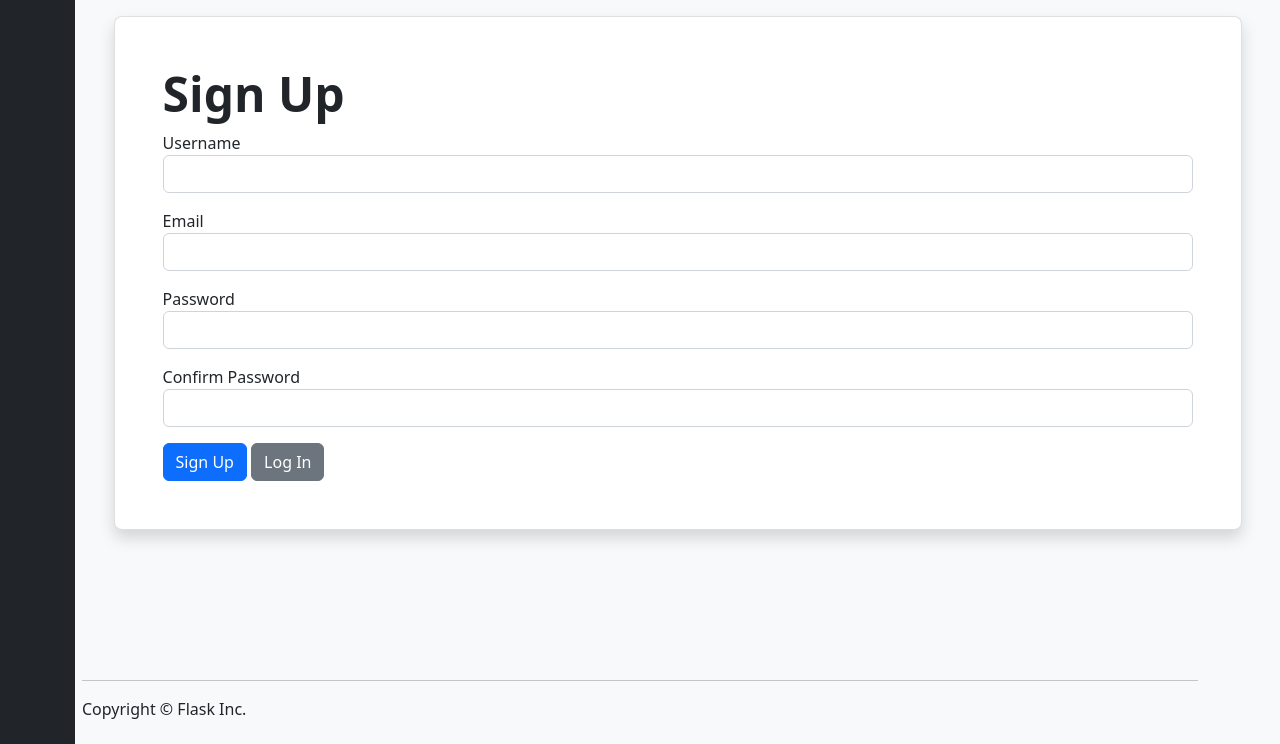
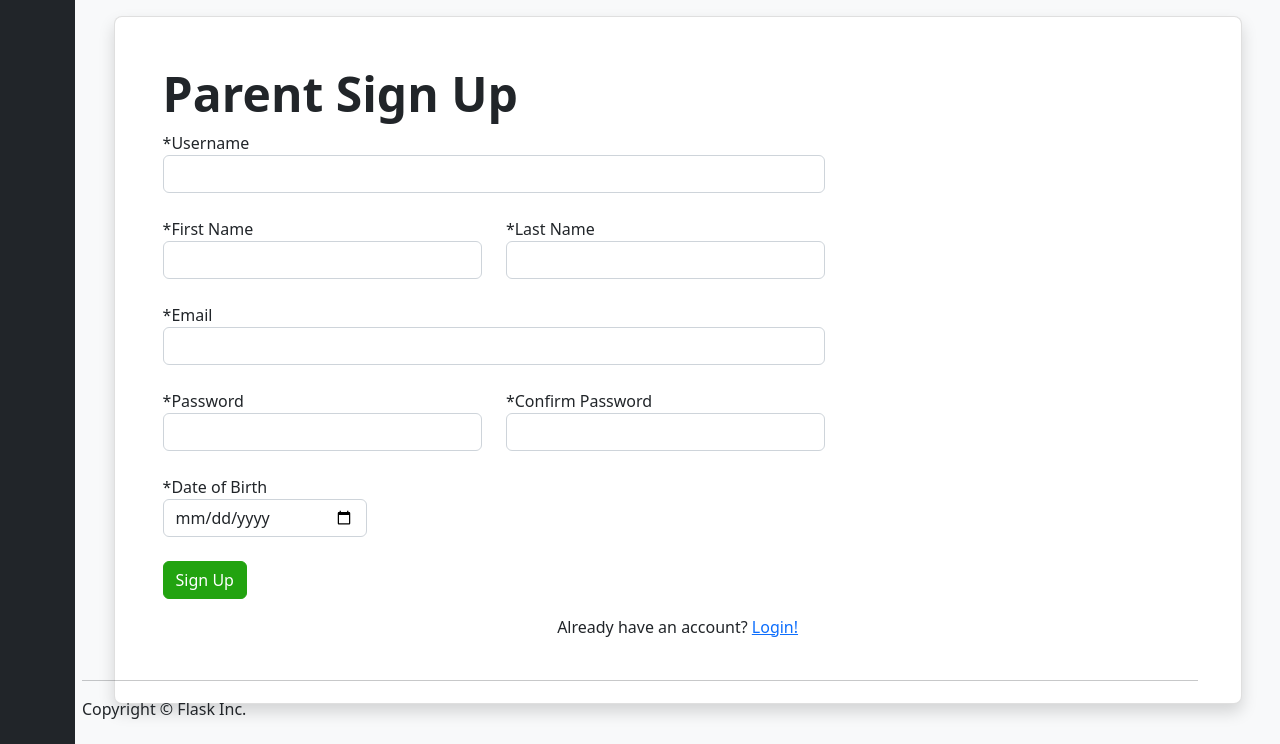
Before and after one commit to Chavaughn/StepByStep, a Flask app: page /signup in a window 1280 px wide. Shown: the part 56-800 px from the top of the page. Run offline with Flask 3, Linux system fonts and the light colour scheme; some libraries are stand-ins or nearby versions.

Commit message:
2 use cases

```diff
--- a/app/forms.py
+++ b/app/forms.py
@@ -1,5 +1,5 @@
 from flask_wtf import FlaskForm
-from wtforms import StringField, PasswordField, FileField, SubmitField
+from wtforms import StringField, PasswordField, FileField, SubmitField, DateField
 from wtforms.validators import InputRequired, EqualTo, Email
 from flask_wtf.file import FileAllowed, DataRequired
 
@@ -9,9 +9,18 @@ class LoginForm(FlaskForm):
     password = PasswordField('Password', validators=[InputRequired()])
 
 class SignupForm(FlaskForm):
-    username = StringField('Username', validators=[InputRequired()])
-    name = StringField('Name', validators=[DataRequired()])
-    email = StringField('Email', validators=[DataRequired(), Email()])
-    password = PasswordField('Password', validators=[DataRequired()])
-    confirm_password = PasswordField('Confirm Password', validators=[DataRequired(), EqualTo('password')])
+    username = StringField('*Username', validators=[InputRequired()])
+    firstname = StringField('*First Name', validators=[DataRequired()])
+    lastname = StringField('*Last Name', validators=[DataRequired()])
+    email = StringField('*Email', validators=[DataRequired(), Email()])
+    password = PasswordField('*Password', validators=[DataRequired()])
+    confirm_password = PasswordField('*Confirm Password', validators=[DataRequired(), EqualTo('password')])
+    date_of_birth = DateField('*Date of Birth', validators=[DataRequired()])
     submit = SubmitField('Sign Up')
+
+class AddStudentForm(FlaskForm):
+    first_name = StringField('First Name', validators=[DataRequired()])
+    last_name = StringField('Last Name', validators=[DataRequired()])
+    date_of_birth = DateField('Date of Birth', validators=[DataRequired()])
+    email = StringField('Email', validators=[DataRequired()])
+    submit = SubmitField('Add Student')
--- a/app/static/css/app.css
+++ b/app/static/css/app.css
@@ -7,6 +7,25 @@
         display: flex;
         flex-direction: row;
         height: 90vh;
+    }
+
+    .btn-primary {
+        background-color: #22a310;
+        border-color: #22a310;
+    }
+
+    .btn-primary:hover {
+        background-color: #18740c;
+        border-color: #0e4407;
+    }
+
+    .add {
+        color: #ffffff;
+        text-decoration: none;
+    }
+
+    .add:hover {
+        color: #cecece;
     }
 
     .content-box {
--- a/app/templates/flash_messages.html
+++ b/app/templates/flash_messages.html
@@ -1,7 +1,5 @@
-{% with messages = get_flashed_messages(with_categories=true) %}
-  {% if messages %}
-    {% for category, message in messages %}
-      <div class="alert alert-{{ category }}">{{ message }}</div>
-    {% endfor %}
-  {% endif %}
-{% endwith %}
+{% with messages = get_flashed_messages(with_categories=true) %} {% if messages %} {% for category, message in messages %}
+<div class="alert alert-{{ category }} alter-dismissible fade show" role="alert">{{ message }}
+    <button type="button" class="btn-close" data-bs-dismiss="alert" aria-label="Close"></button>
+</div>
+{% endfor %} {% endif %} {% endwith %}
--- a/app/templates/login.html
+++ b/app/templates/login.html
@@ -1,4 +1,5 @@
 {% extends 'base.html' %} {% block main %}
+
 <form class="form-login m-auto" method="post">
     {{ form.csrf_token }}
     <h2>Please sign in</h2>
@@ -10,4 +11,5 @@
     </div>
     <button class="btn btn-lg btn-primary w-100 mt-3" type="submit">Sign in</button>
 </form>
+<p class="mt-3 text-center">Are you a Parent? <a href="{{ url_for('signup') }}">Register here</a>.</p>
 {% endblock %}
--- a/app/templates/sidenav.html
+++ b/app/templates/sidenav.html
@@ -7,10 +7,14 @@
             <li class="nav-item">
                 <a class="nav-link active" href="{{ url_for('dashboard') }}">Dashboard</a>
             </li>
+            {% if current_user.user_type == 2 %}
+            <li class="nav-item">
+                <a class="nav-link active" href="{{ url_for('viewstudentparent') }}">Your Child</a>
+            </li>
+            {% endif %}
             <li class="nav-item">
                 <a class="nav-link" href="{{ url_for('about') }}">About</a>
             </li>
-
         </ul>
     </div>
 </nav>
--- a/app/templates/signup.html
+++ b/app/templates/signup.html
@@ -1,29 +1,57 @@
 {% extends "base.html" %} {% block css %}{% endblock %} {% block main %}
 <div></div>
-<h1 class="display-5 fw-bold">Sign Up</h1>
+<h1 class="display-5 fw-bold">Parent Sign Up</h1>
 <form method="POST">
     {{ form.csrf_token }}
-    <div class="mb-3">
+    <div class="row col-md-8">
+        <div class="col-md-12">
             {{ form.username.label }} {{ form.username(size=20, class="form-control") }} {% for error in form.username.errors %}
             <div class="invalid-feedback">{{ error }}</div>
             {% endfor %}
+            <br>
         </div>
-    <div class="mb-3">
+        <div class="col-md-6">
+            {{ form.firstname.label }} {{ form.firstname(size=20, class="form-control") }} {% for error in form.firstname.errors %}
+            <div class="invalid-feedback">{{ error }}</div>
+            {% endfor %}
+            <br>
+        </div>
+        <div class="col-md-6">
+            {{ form.lastname.label }} {{ form.lastname(size=20, class="form-control") }} {% for error in form.lastname.errors %}
+            <div class="invalid-feedback">{{ error }}</div>
+            {% endfor %}
+            <br>
+        </div>
+        <div class="col-md-12">
             {{ form.email.label }} {{ form.email(size=20, class="form-control") }} {% for error in form.email.errors %}
             <div class="invalid-feedback">{{ error }}</div>
             {% endfor %}
+            <br>
         </div>
-    <div class="mb-3">
+        <div class="col-md-6">
             {{ form.password.label }} {{ form.password(size=20, class="form-control") }} {% for error in form.password.errors %}
             <div class="invalid-feedback">{{ error }}</div>
             {% endfor %}
+            <br>
         </div>
-    <div class="mb-3">
+        <div class="col-md-6">
             {{ form.confirm_password.label }} {{ form.confirm_password(size=20, class="form-control") }} {% for error in form.confirm_password.errors %}
             <div class="invalid-feedback">{{ error }}</div>
             {% endfor %}
+            <br>
         </div>
+        <div class="col-md-4">
+            {{ form.date_of_birth.label }} {{ form.date_of_birth(size=20, class="form-control") }} {% for error in form.date_of_birth.errors %}
+            <div class="invalid-feedback">{{ error }}</div>
+            {% endfor %}
+            <br>
+        </div>
+    </div>
+    <div class="row">
+        <div class="col-md-3">
             <button type="submit" class="btn btn-primary">Sign Up</button>
-    <a href="{{ url_for('login') }}" class="btn btn-secondary">Log In</a>
+        </div>
+        <p class="mt-3 text-center">Already have an account? <a href="{{ url_for('login') }}">Login!</a></p>
+    </div>
 </form>
 {% endblock %}
--- a/app/views.py
+++ b/app/views.py
@@ -9,8 +9,8 @@ from app import app, db, login_manager
 from flask import render_template, request, redirect, send_from_directory, url_for, flash, session, abort
 from flask_login import login_user, logout_user, current_user, login_required
 from werkzeug.utils import secure_filename
-from app.models import UserProfile
-from app.forms import LoginForm, SignupForm
+from app.models import Admin, Class, Employee, Parent, Student, Teacher, UserProfile
+from app.forms import AddStudentForm, LoginForm, SignupForm
 from werkzeug.security import check_password_hash
 
 ###
@@ -22,15 +22,90 @@ def landing():
     return render_template('landing.html')
 
 @app.route('/dashboard')
+@login_required
 def dashboard():
-    """Render website's home page."""
-    return render_template('dashboard.html')
+    if current_user.user_type == 2:
+        student, student_class = load_child(current_user.get_id())
+        print(student_class)
+        if student is None:
+            return render_template('parent_dashboard.html', user=current_user, student=None)
+        return render_template('parent_dashboard.html', user=current_user, student=student, student_class=student_class)
+    elif current_user.user_type == 1:
+        employee = load_employee(current_user.get_id())
+        teacherclass, teacherclassname = load_teacherclass(current_user.get_id())
+        if employee is None:
+            return render_template('employee_dashboard.html', user=current_user, employee=None , employee_class = None)
+        return render_template('employee_dashboard.html', user=current_user, employee=employee , employee_class = teacherclassname)
+
+    return render_template('employee_dashboard.html', user=current_user)
+
+@app.route('/student/viewstudent')
+@login_required
+def viewstudentparent():
+    student = load_child(current_user.get_id())
+    if student is None:
+        return render_template('student/viewstudent.html', user=current_user, student=None)
+
+    return render_template('student/viewstudent.html', user=current_user, student=student.student)
+
+@app.route('/employee/assign_students_to_class', methods=['GET', 'POST'])
+@login_required
+def assign_students_to_class():
+    if current_user.user_type == 1 or (current_user.user_type == 2 and current_user.employee.role == 2):
+        # Only admins or teachers can access this page
+        students = Student.query.all()
+        classes = Class.query.all()
+        if request.method == 'POST':
+            try:
+                student_id = request.form.get('student')
+                class_id = int(request.form.get('class'))
+                student = Student.query.get(student_id)
+                student.class_id = class_id
+                db.session.commit()
+                flash('Student assigned to class successfully!', 'success')
+                return redirect(url_for('assign_students_to_class'))
+            except Exception as e:
+                flash(f'An error occurred: {str(e)}', 'danger')
+                db.session.rollback()
+        return render_template('employee/assign_students_to_class.html', students=students, classes=classes)
+    else:
+        # Redirect to unauthorized page if user does not have permission
+        return redirect(url_for('unauthorized'))
+
+
+
+@app.route('/student/addstudent', methods=['POST', 'GET'])
+@login_required
+def addstudent():
+    form = AddStudentForm()
+    if form.validate_on_submit():
+        # process the form data and add the student to the database
+        new_student = Student(
+            first_name=form.first_name.data,
+            last_name=form.last_name.data,
+            date_of_birth=form.date_of_birth.data,
+            email=form.email.data,
+        )
+        try:
+            db.session.add(new_student)
+            parent = Parent.query.filter_by(user_profile_id=current_user.id).first()
+            print(current_user.id)
+            if parent:
+                parent.student_id = new_student.id
+                db.session.add(parent)
+                db.session.commit()
+            flash('Student added successfully!', 'success')
+            return redirect(url_for('dashboard'))
+        except Exception as e:
+                flash('Error creating account: '+str(e), 'danger')
+                db.session.rollback()
+    return render_template('student/addstudent.html', form=form, user=current_user)
 
 
 @app.route('/about/')
 def about():
     """Render the website's about page."""
-    return render_template('about.html', name="Step by Step")
+    return render_template('about.html', name="Step by Step Pre-School")
 
 @app.route('/login', methods=['POST', 'GET'])
 def login():
@@ -38,7 +113,7 @@ def login():
         # if user is already logged in, just redirect them to our secure page
         # or some other page like a dashboard
         flash('User is already logged in.', 'info')
-        return redirect(url_for('home'))
+        return redirect(url_for('dashboard'))
 
     # Here we use a class of some kind to represent and validate our
     # client-side form data. For example, WTForms is a library that will
@@ -54,6 +129,7 @@ def login():
         user = db.session.execute(db.select(UserProfile).filter_by(username=username)).scalar()
 
         if user is not None and check_password_hash(user.password, password):
+            print("User Found")
             remember_me = False
 
             if 'remember_me' in request.form:
@@ -63,7 +139,7 @@ def login():
             flash('Logged in successfully.', 'success')
 
             next_page = request.args.get('next')
-            return redirect(next_page or url_for('upload'))
+            return redirect(next_page or url_for('dashboard'))
         else:
             flash('Username or Password is incorrect.', 'danger')
 
@@ -74,29 +150,37 @@ def login():
 def signup():
     if current_user.is_authenticated:
         flash('User is already logged in.', 'info')
-        return redirect(url_for('home'))
+        return redirect(url_for('landing'))
 
     form = SignupForm()
     if form.validate_on_submit():
         username = form.username.data
+        firstname = form.firstname.data
+        lastname = form.lastname.data
         password = form.password.data
         email = form.email.data
+        date_of_birth = form.date_of_birth.data
 
         # Create a new user profile
-        user = UserProfile(username=username, email=email)
-        user.set_password(password)
+        user = UserProfile(username=username,first_name=firstname,last_name=lastname, password=password, usertype=2)
+
+        # Create a new parent
+        parent = Parent(date_of_birth=date_of_birth, email=email, user_profile_id=user.get_id())
 
         try:
             db.session.add(user)
+            db.session.add(parent)
             db.session.commit()
             flash('Account created successfully!', 'success')
             return redirect(url_for('login'))
-        except:
-            flash('Error creating account.', 'danger')
+        except Exception as e:
+            flash('Error creating account: ', 'danger')
             db.session.rollback()
+
 
     flash_errors(form)
     return render_template('signup.html', form=form)
+
 
 # user_loader callback. This callback is used to reload the user object from
 # the user ID stored in the session
@@ -104,13 +188,36 @@ def signup():
 def load_user(id):
     return db.session.execute(db.select(UserProfile).filter_by(id=id)).scalar()
 
+def load_child(user_profile_id):
+    return db.session.query(Student, Class.class_name).\
+        select_from(Student).\
+        join(Parent).\
+        join(Class, Student.class_id == Class.id).\
+        filter(Parent.user_profile_id == user_profile_id).\
+        filter(Student.id == Parent.student_id).\
+        first()
+
+
+def load_employee(user_profile_id):
+    return db.session.query(Employee).\
+        filter(Employee.user_profile_id == user_profile_id).\
+        first()
+
+def load_teacherclass(user_profile_id):
+    return db.session.query(Employee, Class.class_name).\
+        select_from(Employee).\
+        join(Teacher, Teacher.employee_id == Employee.id).\
+        join(Class, Teacher.class_id == Class.id).\
+        filter(Employee.user_profile_id == user_profile_id).\
+        first()
+
 @app.route("/logout")
 @login_required
 def logout():
     # Logout the user and end the session
     logout_user()
     flash('You have been logged out.', 'success')
-    return redirect(url_for('home'))
+    return redirect(url_for('landing'))
 
 
 ###
```
Also changed, not shown: app/models.py (+12 -5 lines), app/templates/404.html (+20 -22 lines), app/templates/dashboard.html (deleted, +0 -9 lines), app/templates/employee/assign_students_to_class.html (added, +34 -0 lines), app/templates/employee_dashboard.html (added, +19 -0 lines), app/templates/parent_dashboard.html (added, +11 -0 lines), app/templates/student/addstudent.html (added, +29 -0 lines), app/templates/student/viewstudent.html (added, +18 -0 lines), migrations/versions/04ba1cd318aa_.py (added, +34 -0 lines), migrations/versions/195c25ec482e_.py (added, +38 -0 lines), migrations/versions/da515689eb74_.py (added, +32 -0 lines), migrations/versions/fe416fab7d15_.py (added, +32 -0 lines). Lines whose indentation alone changed are shown as unchanged.
